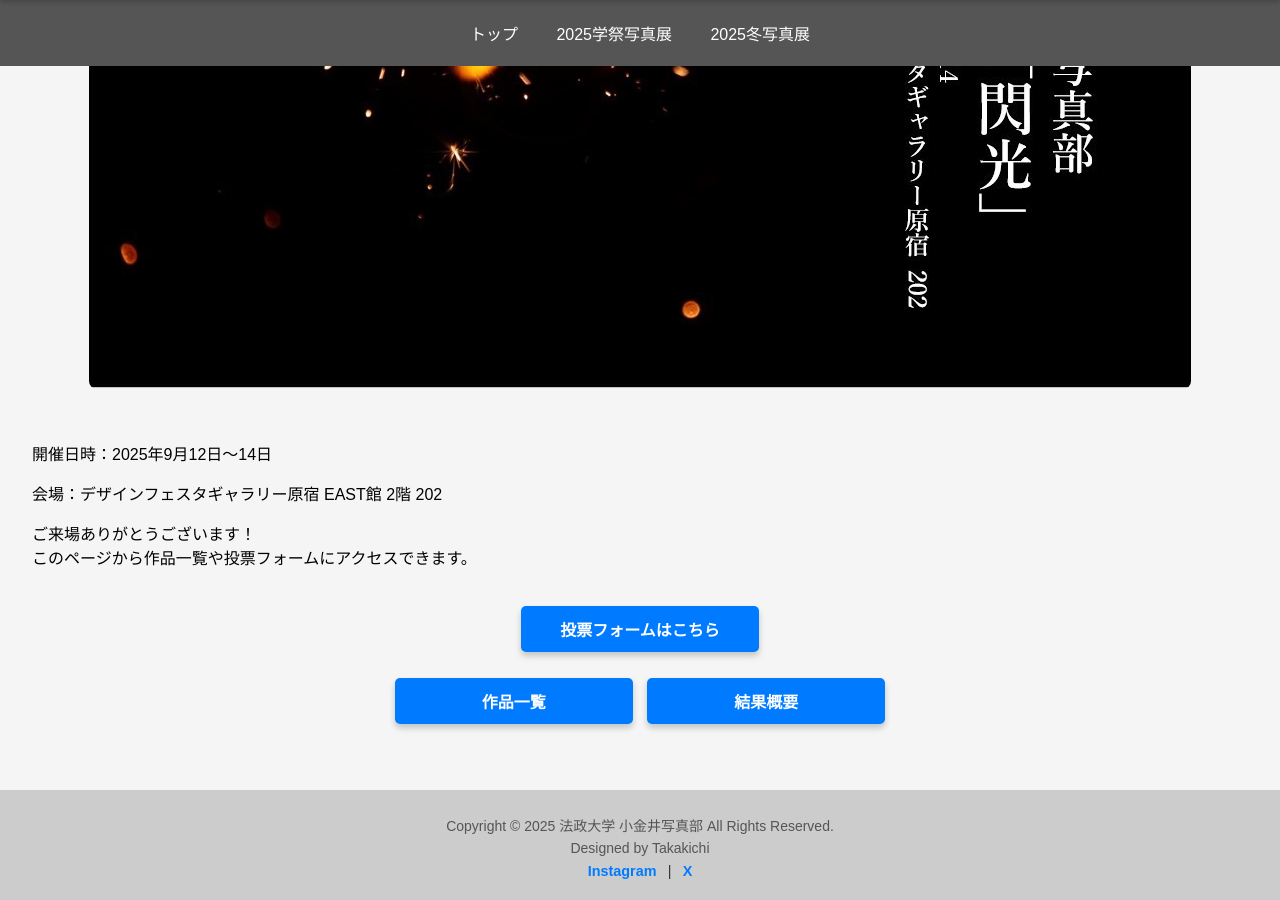
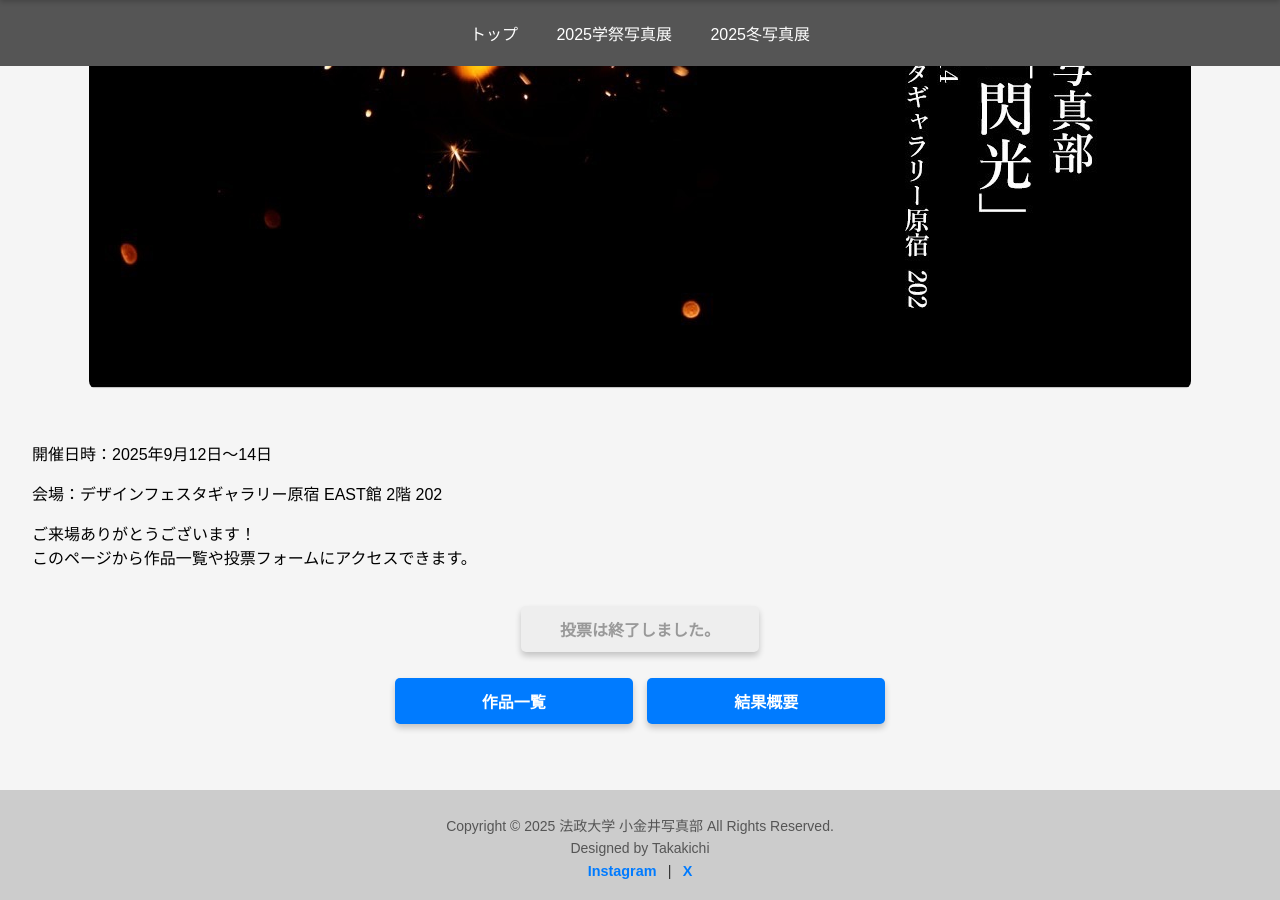
Before and after one commit to fujiyoshi-takayuki/photo-exhibition-site, a Jekyll site: the page 2025/summer/index.html, which Jekyll copies as it is, in a window 1280 px wide and 900 px high, scrolled down 586 px. Built offline with Jekyll 4.4.1, drawn with Linux system fonts in a browser that asks for light colours.

Commit message:
vote button disabled

```diff
--- a/2025/summer/index.html
+++ b/2025/summer/index.html
@@ -57,12 +57,13 @@
 
       <!-- 投票ボタン -->
       <div class="vote-container">
-        <a
+        <!-- <a
           href="https://forms.gle/YJQeJJkgrZZoCbBs5"
           target="_blank"
           class="button"
           >投票フォームはこちら</a
-        >
+        > -->
+        <a href="#" class="button disabled">投票は終了しました。</a>
       </div>
 
       <!-- 作品一覧・結果概要ボタン -->
```
